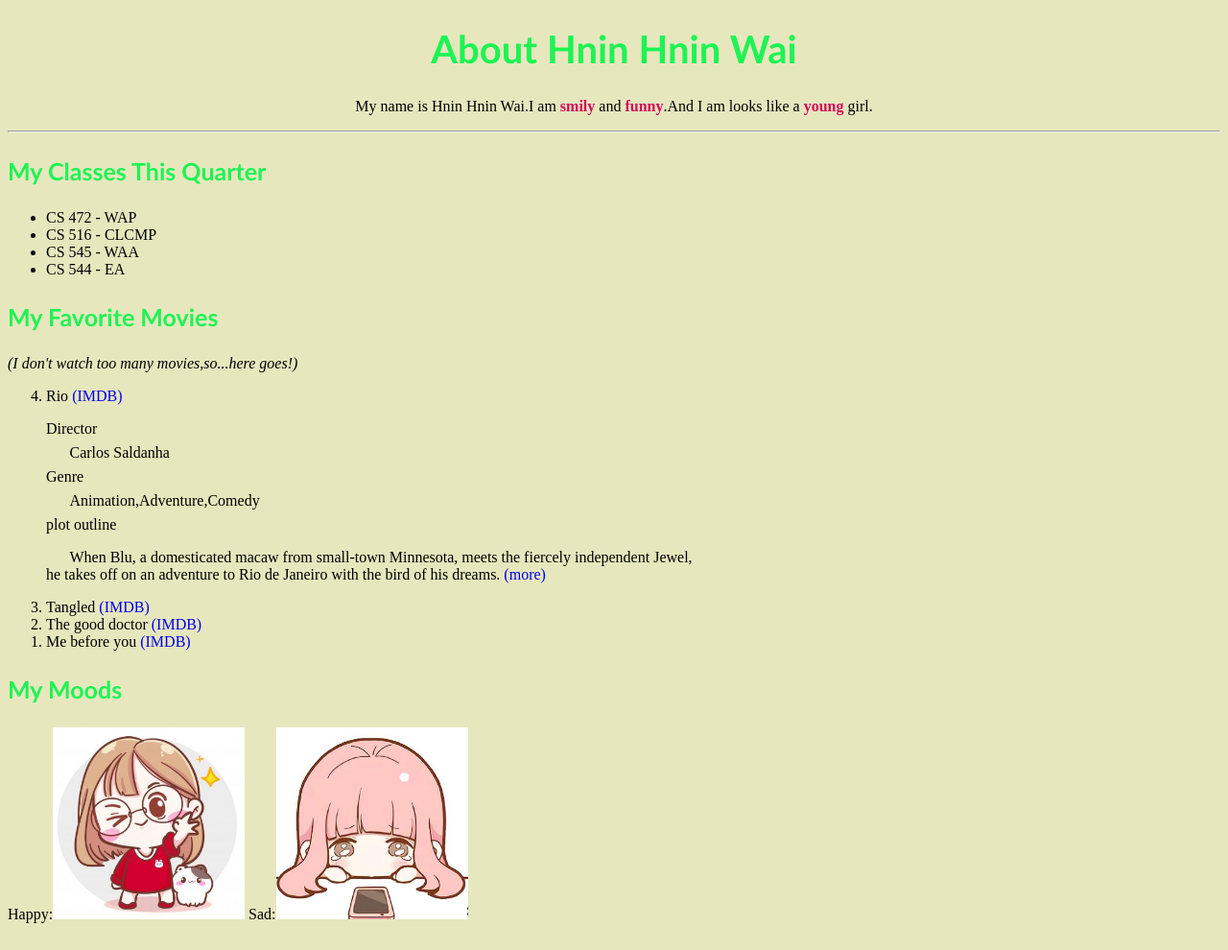
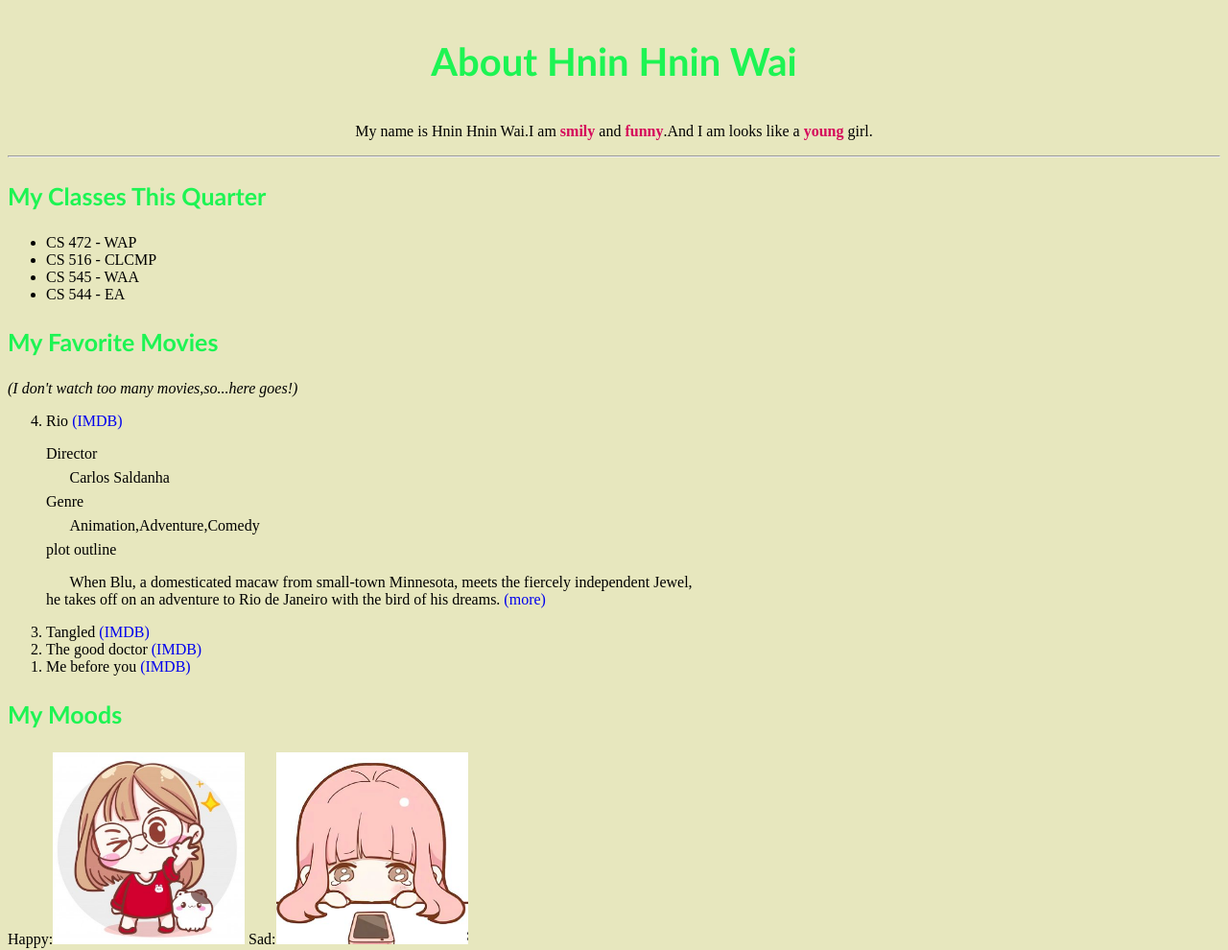
Before and after one commit to hnin-hnin-wai/WAP, a plain HTML site: page Day2/aboutMe.html in a window 1280 px wide. Shown: the top 990 px of the page at 96% size. Drawn offline with Linux system fonts and the light colour scheme.

Commit message:
update myName

```diff
--- a/Day2/aboutMe.html
+++ b/Day2/aboutMe.html
@@ -7,7 +7,7 @@
         </title>
         <link href="./styleme.css" type="text/css" rel="stylesheet" />
         <link href="../images/smileIcon.png" type="image/png" rel="shortcut icon"/>
-        <h1 class="myName">About Hnin Hnin Wai</h1>
+        <p class="myName">About Hnin Hnin Wai</p>
     </head>
     <body>
 
--- a/Day2/styleme.css
+++ b/Day2/styleme.css
@@ -11,7 +11,7 @@
    background-color:rgb(231, 231, 190);
 }
 
-h1{
+.myName{
   color: rgb(29, 244, 83);
   font-weight: bold;
   text-align: center;
```
